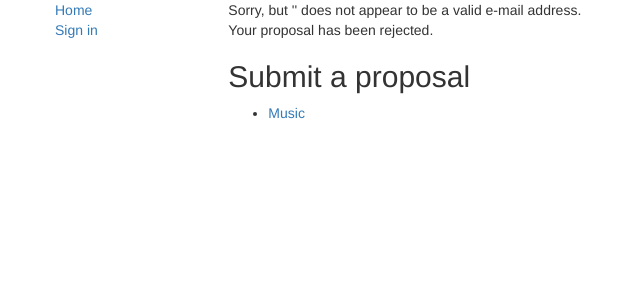
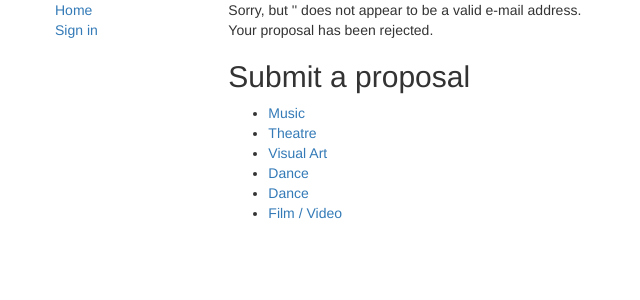
Before and after one commit to infringebuffalo/bif2, a Django app: template db/templates/db/proposal_email_fail.html in a window 1280 px wide. Shown: the top 300 px of the page, without its empty margins (0-640 px from the left). Run offline with Django 3.2, Linux system fonts and the light colour scheme; the template is opened without the code that fills it, so the values that code supplies are empty; some libraries are stand-ins or nearby versions.

Commit message:
add other forms

```diff
--- a/db/templates/db/proposal_email_fail.html
+++ b/db/templates/db/proposal_email_fail.html
@@ -12,6 +12,11 @@
 <h2>Submit a proposal</h2>
 <ul>
 <li><a href="/db/musicForm/">Music</a>
+<li><a href="/db/theatreForm/">Theatre</a>
+<li><a href="/db/visualartForm/">Visual Art</a>
+<li><a href="/db/danceForm/">Dance</a>
+<li><a href="/db/literaryForm/">Dance</a>
+<li><a href="/db/filmForm/">Film / Video</a>
 </ul>
 
 {% endblock %}
```
